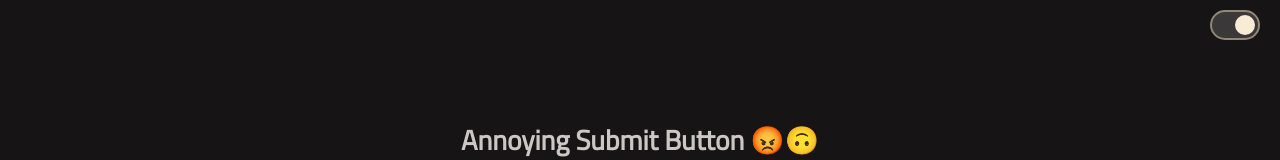
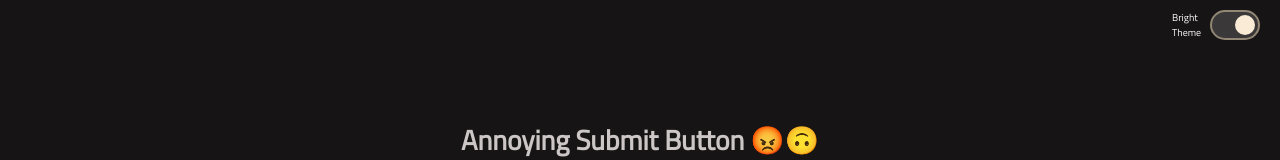
Before and after one commit to fineanmol/Annoying-submit-button, a React (Create React App) app: page / in a window 1280 px wide. Shown: the top 160 px of the page. Built offline with nearby package versions, Linux system fonts and the light colour scheme.

Commit message:
Design: Improve Theme toggle button Click

```diff
--- a/src/components/ThemeButton/ThemeButton.css
+++ b/src/components/ThemeButton/ThemeButton.css
@@ -10,6 +10,9 @@
 }
 .theme-container *{
     cursor: pointer;
+}
+.theme{
+    transform: translate(-40px,-2px);
 }
 .bright{
     background-color: #fff;
--- a/src/components/ThemeButton/ThemeButton.jsx
+++ b/src/components/ThemeButton/ThemeButton.jsx
@@ -3,10 +3,11 @@ import "./ThemeButton.css";
 
 const ThemeButton = ({ setThemeState, themeState }) => {
   return (
-    <div className="theme-container">
+    <div className="theme-container" title="Change Theme">
       <div onClick={() => {
         setThemeState(() => themeState === "bright" ? "dark" : "bright");
       }} className={`theme-button-container ${themeState}`}>
+      <p className="theme" style={{color:`${themeState === "bright" ? "black":"white"}`}}>{`${themeState === "bright" ? "Dark":"Bright"} Theme`}</p>
         <button
           className={`button-blob ${themeState === "bright" ? "dark-blob" : "bright-blob"
             }`}
```
Also changed, not shown: 1 other file (tests, documents, lock files or other folders).
